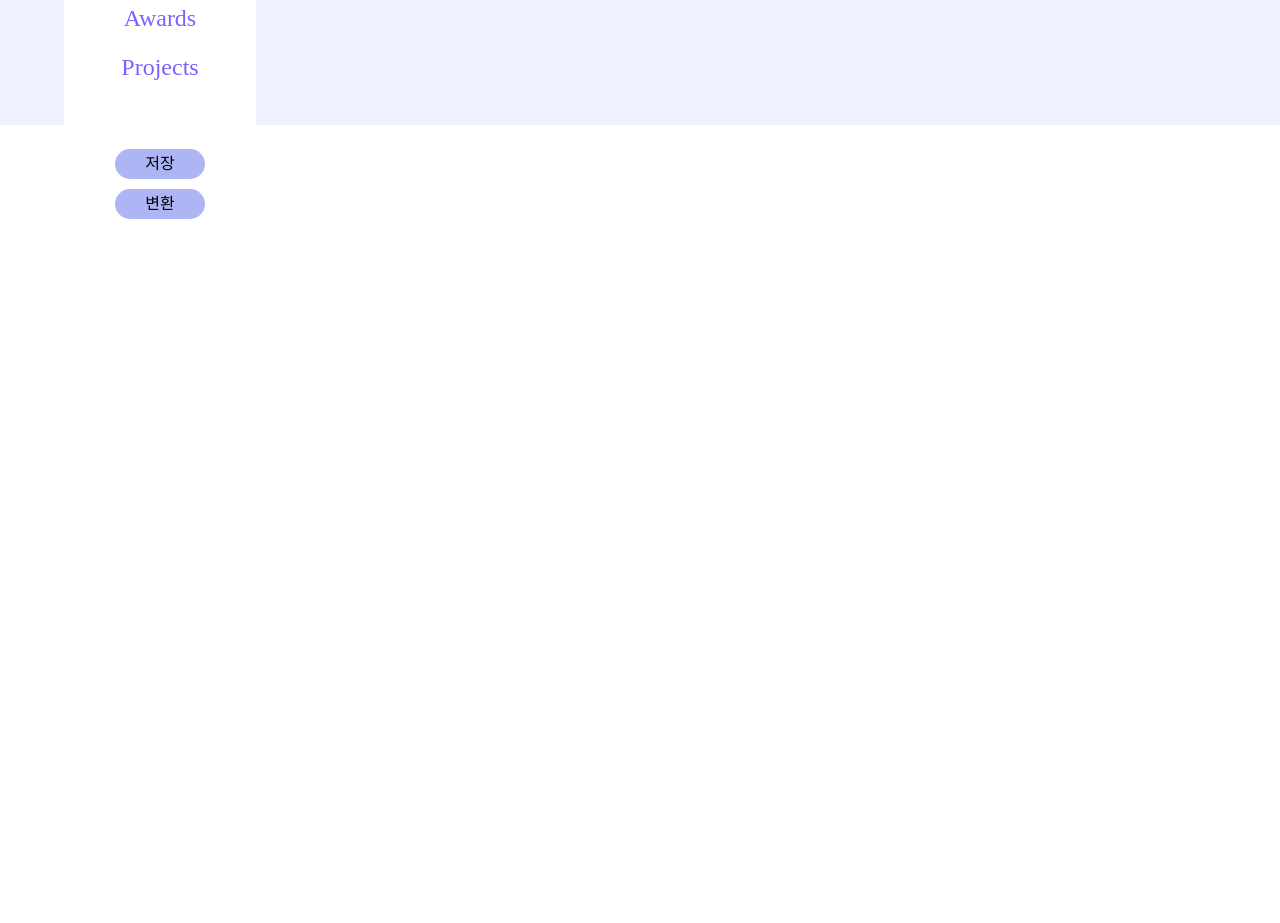
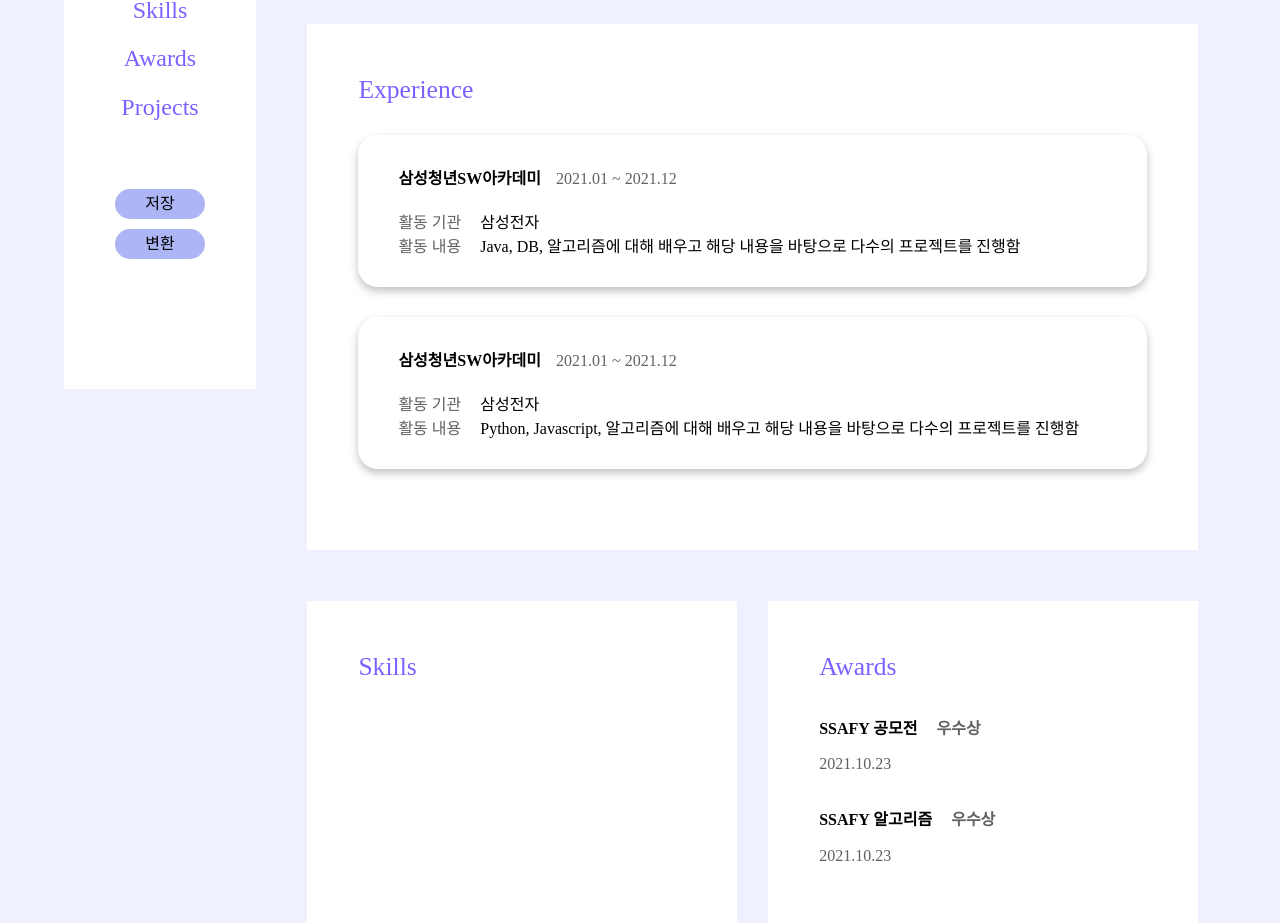
Before and after one commit to hajungkim/proFolio, a Vue app in the folder frontend/: page /#/them3 in a window 1280 px wide. Shown: the part 739-1662 px from the top of the page. Before the commit the page ends 1032 px from the top, so only its background shows below. Built offline with nearby package versions, Linux system fonts and the light colour scheme; a web font is replaced by a local one.

Commit message:
[FE][Feat]템플릿3 Exp, Awards

```diff
--- a/frontend/src/assets/styles/Them3.css
+++ b/frontend/src/assets/styles/Them3.css
@@ -11,9 +11,9 @@
 .them3 .menu{
     position: absolute;
     background-color: white;
-    left: 5%;
-    top: 59%;
-    height: 70vh;
+    left: 5vw;
+    top: 64vh;
+    height: 77vh;
     width: 15vw;
 }
 .them3 .menu li{
@@ -90,3 +90,21 @@
     margin-right: 16%;
     padding: 10% 10% 5% 10%;
 }
+.them3-exp{
+    background-color: white;
+    grid-column: 1 / span 2;
+    padding: 5%;
+    margin: 4% 8% 5% 5%;
+}
+.them3-skill{
+    background-color: white;
+    grid-column: 1;
+    margin-left: 10%;
+    margin-right: 6%;
+    padding: 10% 10% 5% 10%;
+}
+.them3-awards{
+    background-color: white;
+    margin-right: 16%;
+    padding: 10% 10% 5% 10%;
+}
--- /dev/null
+++ b/frontend/src/components/Them3Awards.vue
@@ -0,0 +1,36 @@
+<template>
+  <div class="them3-awards">
+      <div class="name">Awards</div>
+      <div v-for="(award) in resume.awards" :key="award.id">
+          <div style="margin:10% 0">
+              <span style="font-weight: bold; margin-right: 15px">{{award.name}}</span>
+              <span
+                style="font-weight: bold; margin-right: 15px; color: #656060">
+                {{award.prize}}
+              </span>
+              <div style="color: #656060; margin: 5% 0">{{award.awards_date}}</div>
+          </div>
+      </div>
+  </div>
+</template>
+
+<script>
+import { mapState } from 'vuex';
+
+export default {
+  name: 'Them3Awards',
+  data() {
+    return {
+    };
+  },
+  computed: {
+    ...mapState([
+      'resume',
+    ]),
+  },
+};
+</script>
+
+<style>
+@import '../assets/styles/Them3.css';
+</style>
--- /dev/null
+++ b/frontend/src/components/Them3Exp.vue
@@ -0,0 +1,40 @@
+<template>
+  <div class="them3-exp">
+      <div class="name">Experience</div>
+      <div v-for="(exp) in resume.activity" :key="exp.id" class="card">
+          <div style="margin-bottom: 20px">
+              <span style="font-weight: bold; margin-right: 15px">{{exp.name}}</span>
+              <span style="color: #656060">{{exp.start_date}} ~ {{exp.end_date}}</span>
+          </div>
+          <div>
+              <span style="color: #656060; margin-right: 15px">활동 기관</span>
+              {{exp.organization}}
+          </div>
+          <div>
+              <span style="color: #656060; margin-right: 15px">활동 내용</span>
+              {{exp.description}}
+          </div>
+      </div>
+  </div>
+</template>
+
+<script>
+import { mapState } from 'vuex';
+
+export default {
+  name: 'Them3Exp',
+  data() {
+    return {
+    };
+  },
+  computed: {
+    ...mapState([
+      'resume',
+    ]),
+  },
+};
+</script>
+
+<style>
+@import '../assets/styles/Them3.css';
+</style>
--- /dev/null
+++ b/frontend/src/components/Them3Skill.vue
@@ -0,0 +1,28 @@
+<template>
+  <div class="them3-skill">
+      <div class="name">Skills</div>
+      <div v-for="(skill) in resume.technology_stack" :key="skill.id">
+      </div>
+  </div>
+</template>
+
+<script>
+import { mapState } from 'vuex';
+
+export default {
+  name: 'Them3Skill',
+  data() {
+    return {
+    };
+  },
+  computed: {
+    ...mapState([
+      'resume',
+    ]),
+  },
+};
+</script>
+
+<style>
+@import '../assets/styles/Them3.css';
+</style>
--- a/frontend/src/views/Them3.vue
+++ b/frontend/src/views/Them3.vue
@@ -19,18 +19,31 @@
       <div class="them3-content">
         <Them3Edu/>
         <Them3Certi/>
+        <Them3Exp/>
+        <Them3Skill/>
+        <Them3Awards/>
       </div>
   </div>
 </template>
 
 <script>
+import Them3Awards from '../components/Them3Awards.vue';
 import Them3Certi from '../components/Them3Certi.vue';
 import Them3Edu from '../components/Them3Edu.vue';
+import Them3Exp from '../components/Them3Exp.vue';
 import Them3Info from '../components/Them3Info.vue';
+import Them3Skill from '../components/Them3Skill.vue';
 
 export default {
-  components: { Them3Info, Them3Edu, Them3Certi },
   name: 'Them3',
+  components: {
+    Them3Info,
+    Them3Edu,
+    Them3Certi,
+    Them3Exp,
+    Them3Skill,
+    Them3Awards,
+  },
   data() {
     return {
     };
```
